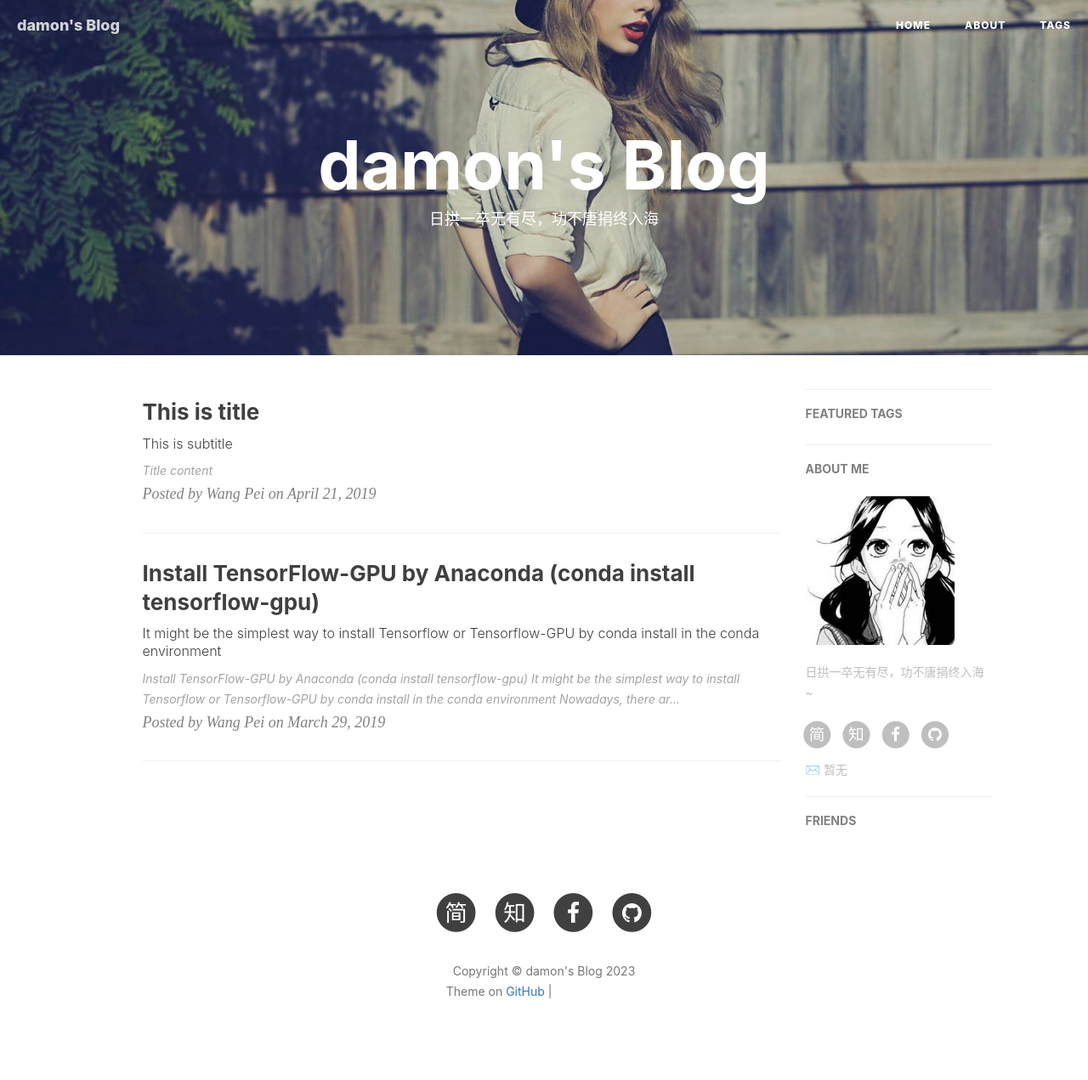
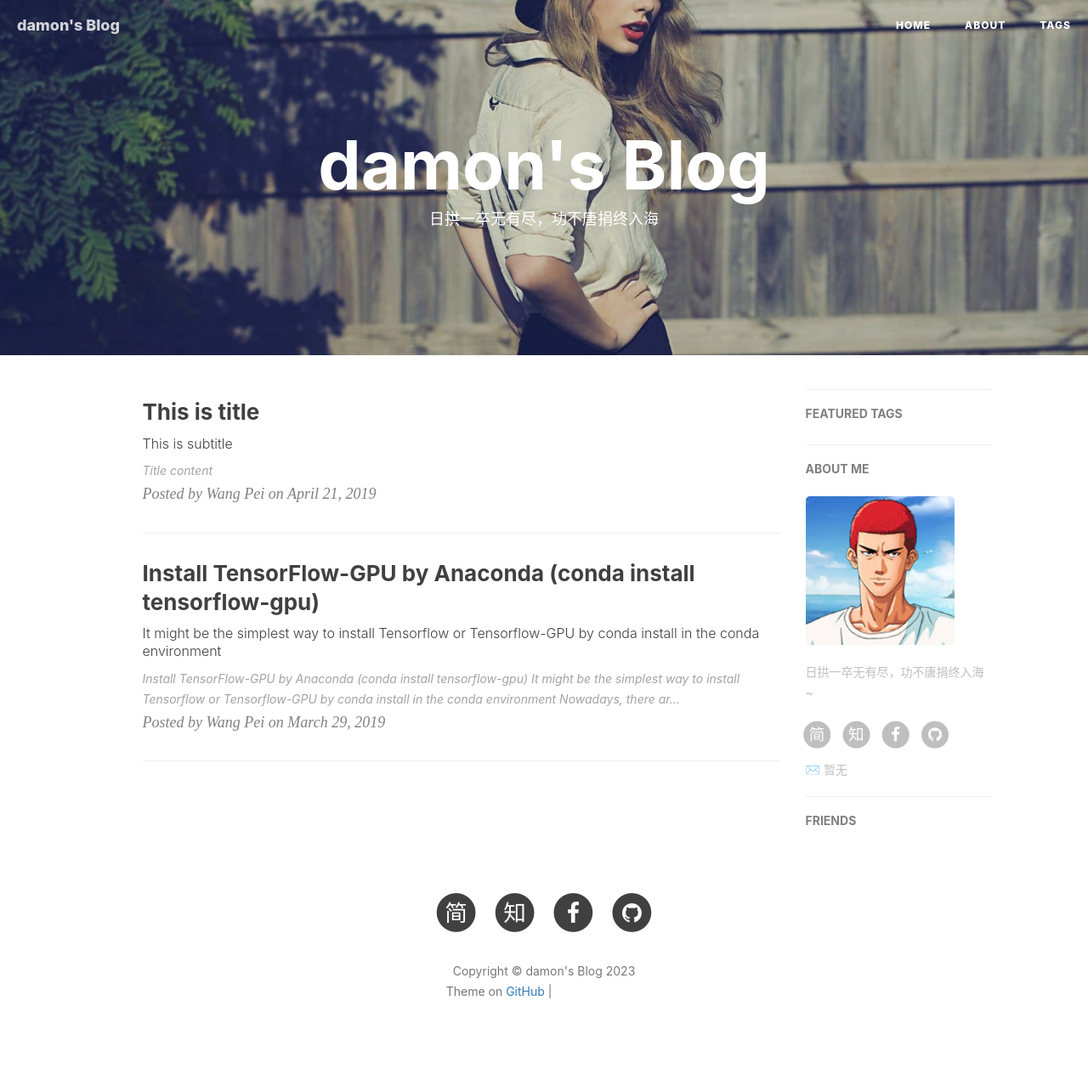
Before and after one commit to damon-liush/damon-liush.github.io, a Jekyll site: the page built from index.html, in a window 1280 px wide. Shown: the whole page at 85% size. Built offline with Jekyll 4.4.1, drawn with Linux system fonts in a browser that asks for light colours; nearby versions of some CDN libraries; the list of posts is cut into pages by our own code; comment, search, counter and statistics services are not loaded; grey boxes are pictures that could not be loaded.

Commit message:
Update _config.yml

```diff
--- a/_config.yml
+++ b/_config.yml
@@ -12,8 +12,8 @@ github_repo: "https://github.com/name/damon-liush.github.io.git" # you code repo
 # Sidebar settings
 sidebar: true                           # whether or not using Sidebar.
 sidebar-about-description: "日拱一卒无有尽，功不唐捐终入海~"
-sidebar-avatar: /img/avatar_binggan.jpg      # use absolute URL, seeing it's used in both `/` and `/about/`
-
+# sidebar-avatar: /img/avatar_binggan.jpg      # use absolute URL, seeing it's used in both `/` and `/about/`
+sidebar-avatar: /img/yingmu.jpg
 
 
 # SNS settings
```
